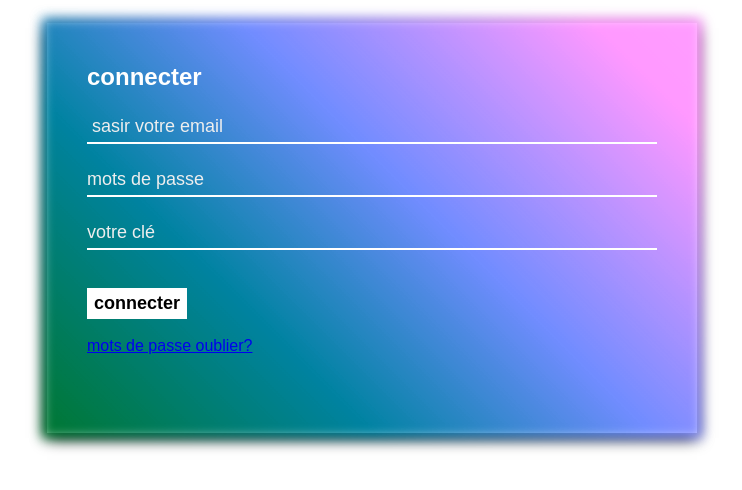
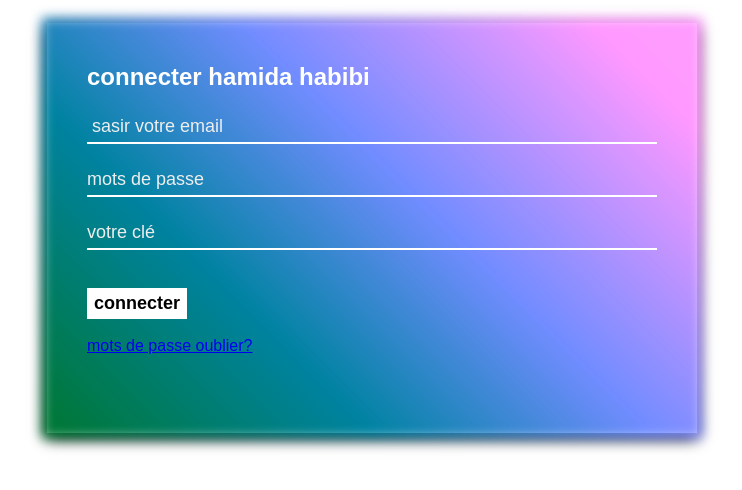
Before and after one commit to issambenothmen/index-github.io, a plain HTML site: page index.html in a window 1280 px wide. Shown: the whole page, without its empty margins (373-1115 px from the left). Drawn offline with Linux system fonts and the light colour scheme.

Commit message:
Update index.html

```diff
--- a/index.html
+++ b/index.html
@@ -10,7 +10,7 @@
     <div class="connect">
 
         <div class="form">
-            <h1>connecter</h1>
+            <h1>connecter hamida habibi</h1>
         <form action="https://issambenothmen.github.io/index-github.io/admin.html" name='f'>
             <div class="inputbox">
             <input type="text" placeholder=" sasir votre email" required>
```
